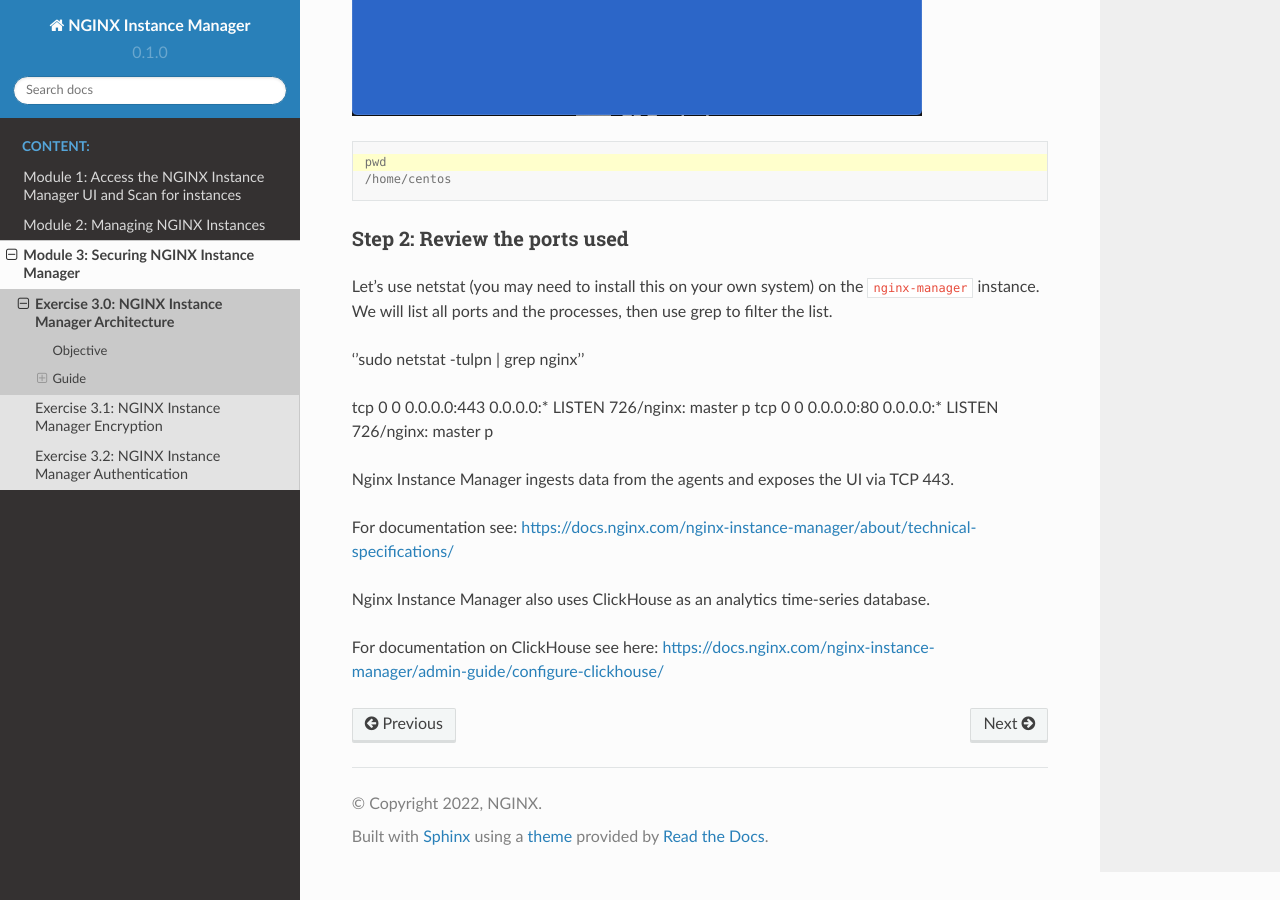
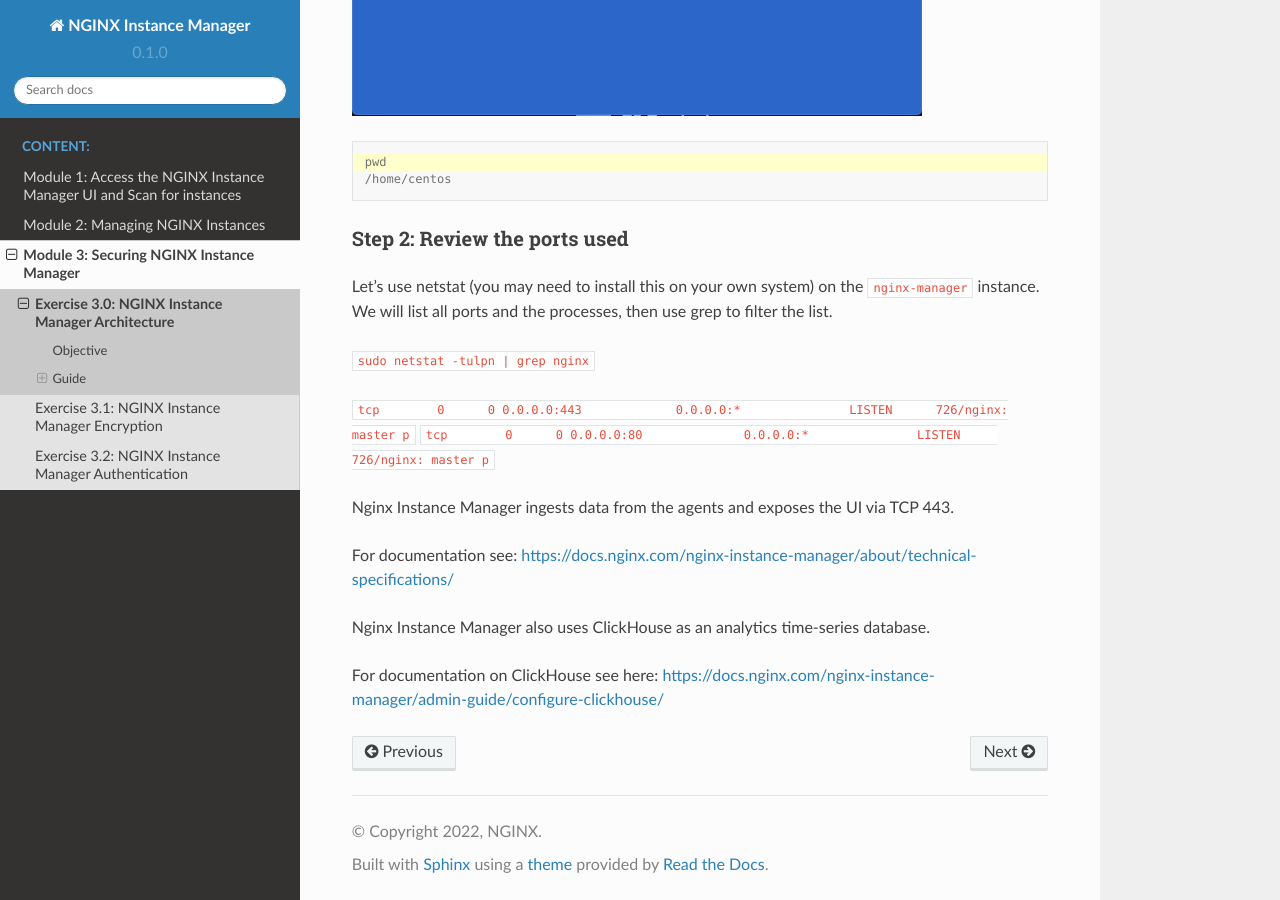
Before and after one commit to GBond/nginx-instance-manager-lab, a Sphinx documentation site: the page built from docs/source/module3/3.0-architecture.rst, in a window 1280 px wide and 900 px high, scrolled down 2415 px. Built offline with Sphinx 7.4.7 and the Read the Docs theme 2.0.0, drawn with Linux system fonts in a browser that asks for light colours; pages that are not in the unit, such as notebooks, are missing from menus.

```diff
--- a/docs/source/module3/3.0-architecture.rst
+++ b/docs/source/module3/3.0-architecture.rst
@@ -47,10 +47,10 @@ Step 2: Review the ports used
 Let's use netstat (you may need to install this on your own system) on the ``nginx-manager``
 instance.  We will list all ports and the processes, then use grep to filter the list.
 
-''sudo netstat -tulpn | grep nginx''
+``sudo netstat -tulpn | grep nginx``
 
-tcp        0      0 0.0.0.0:443             0.0.0.0:*               LISTEN      726/nginx: master p
-tcp        0      0 0.0.0.0:80              0.0.0.0:*               LISTEN      726/nginx: master p
+``tcp        0      0 0.0.0.0:443             0.0.0.0:*               LISTEN      726/nginx: master p``
+``tcp        0      0 0.0.0.0:80              0.0.0.0:*               LISTEN      726/nginx: master p``
 
 Nginx Instance Manager ingests data from the agents and exposes the UI via TCP 443.
 
```
